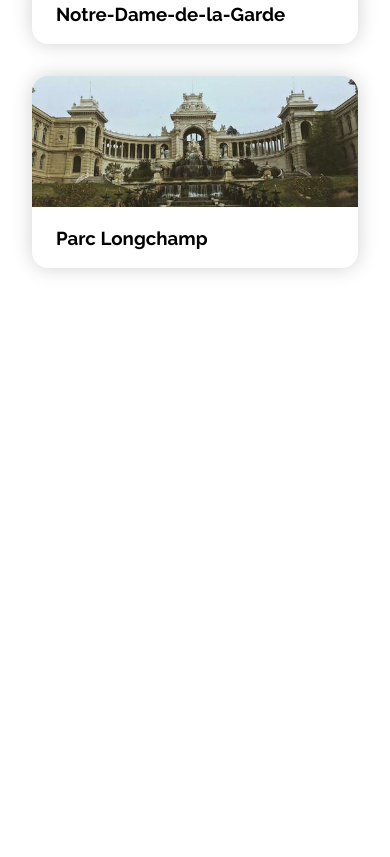
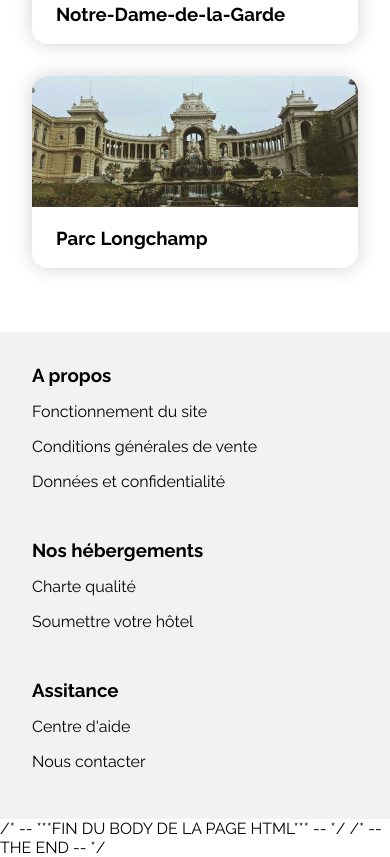
Before and after one commit to guillaumealbano/GuillaumeAlbano_2_16012021, a plain HTML site: page index.html in a window 390 px wide. Shown: the part 4243-5100 px from the top of the page. Before the commit the page ends 4575 px from the top, so only its background shows below. Drawn offline with Linux system fonts and the light colour scheme.

Commit message:
*4,1* AJOUT DU FOOTER (html&css)

```diff
--- a/index.html
+++ b/index.html
@@ -432,3 +432,40 @@
 
 </main>
 <!-- ***FIN DU MAIN DE LA PAGE HTML***-->
+
+<!-- *4,1* DEBUT - SECTION FOOTER (A PROPOS, NOS HEBERGEMENT, ASSISTANCE)  -->
+  <footer class="Footer">
+    <div class="Footerframe">
+
+<!-- *4,1*1* a *4,1*3* LES 3 ELEMENTS DU FOOTER -->
+
+<!-- *4,1*1* FOOTER - A propos  -->
+      <div class="Footercol">
+        <h3 class="Footercolh">A propos</h3>
+        <a href="#" class="Footeranchor">Fonctionnement du site</a>
+        <a href="#" class="Footeranchor">Conditions générales de vente</a>
+        <a href="#" class="Footeranchor">Données et confidentialité</a>
+      </div>
+
+<!-- *4,1*2* FOOTER - Nos hébergements  -->
+      <div class="Footercol">
+        <h3 class="Footercolh">Nos hébergements</h3>
+        <a href="#" class="Footeranchor">Charte qualité</a>
+        <a href="#" class="Footeranchor">Soumettre votre hôtel</a>
+      </div>
+
+<!-- *4,1*3* FOOTER - Assitance  -->
+      <div class="Footercol">
+        <h3 class="Footercolh">Assitance</h3>
+        <a href="#" class="Footeranchor">Centre d'aide</a>
+        <a href="#" class="Footeranchor">Nous contacter</a>
+      </div>
+
+    </div>
+
+  </footer>
+<!-- 4,1*FIN - SECTION FOOTER DE LA PAGE HTML -->
+/* -- ***FIN DU BODY DE LA PAGE HTML*** -- */
+/* -- THE END -- */
+</body>
+</html>
--- a/style/style.css
+++ b/style/style.css
@@ -513,3 +513,59 @@ a {
 /* -- *3,1* FIN - SECTION ACTIVITE A MARSEILLE -- */
 
 /* -- ***FIN DU MAIN DE LA PAGE HTML***  -- */
+
+/* -- *4,1* DEBUT - SECTION FOOTER (A PROPOS, NOS HEBERGEMENT, ASSISTANCE)  -- */
+.Footer {
+  background-color: #F2F2F2;
+  width: 100%;
+}
+.Footerframe {
+  display: flex;
+  max-width: 100%;
+  width: 1440px;
+  margin: auto;
+  padding: 0 2rem;
+  box-sizing: border-box;
+}
+
+/* --*4,1*1* a *4,1*3* LES 3 ELEMENTS DU FOOTER  -- */
+.Footercol {
+  width: 30%;
+  padding: 2rem 2rem;
+}
+.Footeranchor {
+  display: block;
+  margin: 1rem 0;
+}
+.Footeranchor:hover {
+  text-decoration: underline;
+  color: #0065fc;
+}
+
+/* -- MEDIA QUERRIES *4,1*1* FOOTER -- */
+@media (max-width: 750px) {
+  .Footerframe {
+    flex-direction: column;
+    padding: 2rem;
+  }
+  .Footercol {
+    width: 100%;
+    padding: 0;
+    margin: 1rem 0;
+  }
+  .Footercol:first-child {
+    margin-top: 0;
+  }
+  .Footercol:last-child {
+    margin-bottom: 0;
+  }
+  .Footercolh {
+    margin: 0;
+  }
+  .Footercol:last-child {
+    margin-bottom: 0;
+  }
+}
+/* -- 4,1* FIN - SECTION FOOTER  DE LA PAGE HTML -- */
+/* -- ***FIN DU BODY DE LA PAGE HTML*** -- */
+/* -- THE END -- */
```
